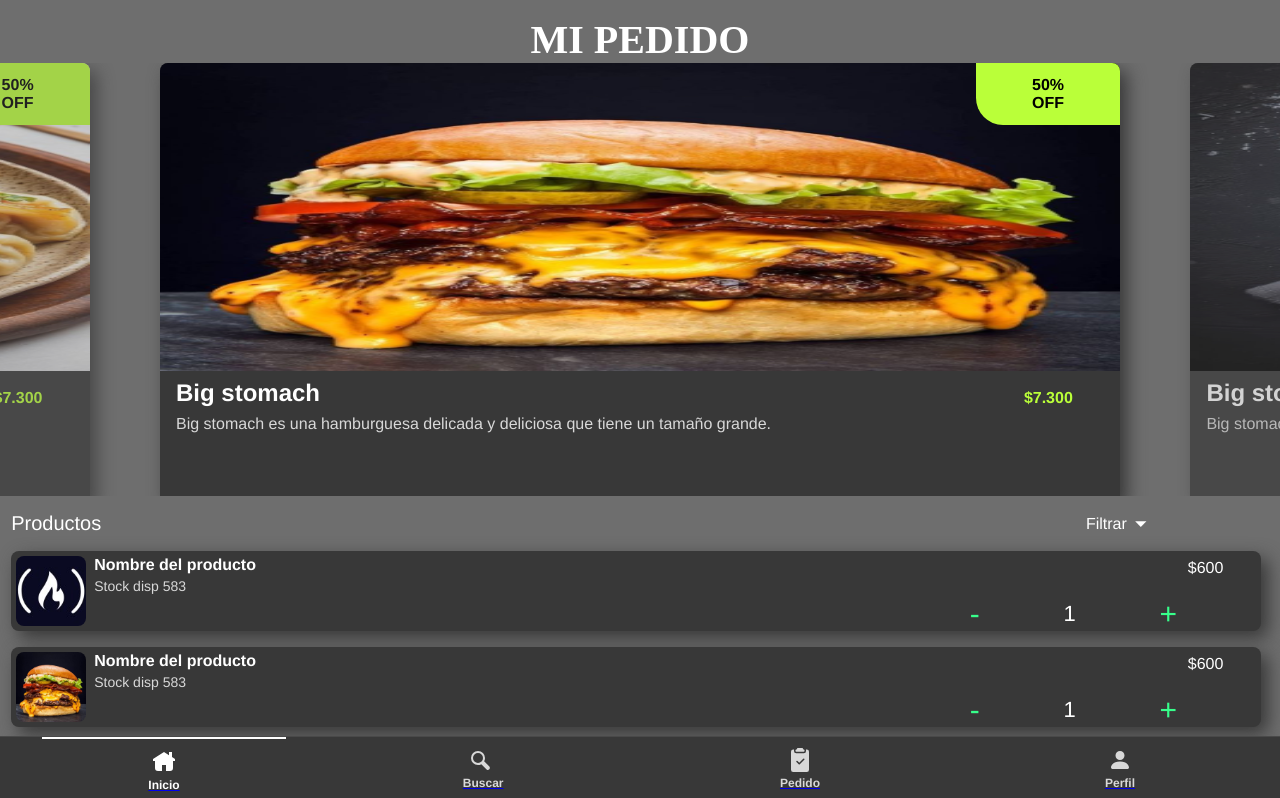
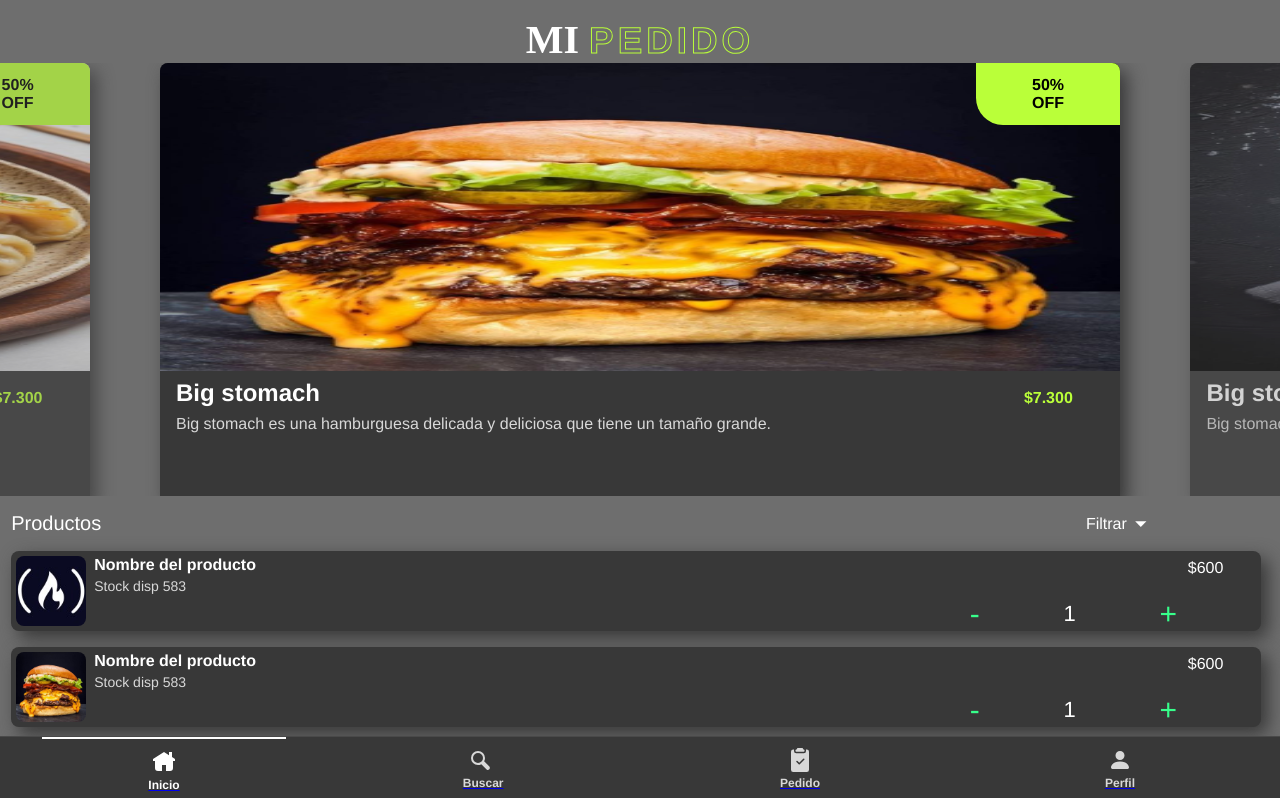
Before and after one commit to Alan-Ribeca/Mi-Pedido, a React (Vite) app: page / in a window 1280 px wide. Shown: the top 798 px of the page. Built offline with nearby package versions, Linux system fonts and the light colour scheme.

Commit message:
cambiando el titulo

```diff
--- a/src/components/Home/Home.jsx
+++ b/src/components/Home/Home.jsx
@@ -4,7 +4,9 @@ export const Home = () => {
   return (
     <>
       <section className="homeContainer">
-        <h1 className="title">Mi pedido</h1>
+        <h1 className="title">
+          Mi <span className="letraTitle">pedido</span>
+        </h1>
         <div className="containercarrusel">
           <div className="containerUno">
             <div className="img">
--- a/src/components/Home/home.scss
+++ b/src/components/Home/home.scss
@@ -4,11 +4,23 @@
   .title {
     text-align: center;
     margin-top: 1rem;
-    font-weight: 600;
     font-size: 2.5rem;
     color: white;
     text-transform: uppercase;
     font-family: "Times New Roman", Times, serif;
+    .letraTitle {
+      --text-stroke-color: #baff39;
+      --fs-size: 2em;
+      letter-spacing: 4px;
+      text-decoration: none;
+      font-size: var(--fs-size);
+      text-transform: uppercase;
+      color: transparent;
+      -webkit-text-stroke: 1px var(--text-stroke-color);
+      position: relative;
+      display: inline-block;
+      font-size: 2.3rem;
+    }
   }
 
   .containercarrusel {
@@ -183,7 +195,7 @@
           border: none;
           background-color: transparent;
           font-size: 30px;
-          color: #37FF8B;
+          color: #37ff8b;
         }
 
         .numer {
--- a/src/components/Perfil/Perfil.jsx
+++ b/src/components/Perfil/Perfil.jsx
@@ -28,8 +28,8 @@ export const Perfil = () => {
 
         <div className="ajustePerfil">
           <h4 className="titleP seguridad">Informacion de la cuenta</h4>
-          <p className="pDePerfil">Cambiar de usuario</p>
-          <p className="pDePerfil">Cambiar de contraseña</p>
+          <p className="pDePerfil">Cambiar usuario</p>
+          <p className="pDePerfil">Cambiar contraseña</p>
           <p className="pDePerfil">Numero de telefono</p>
         </div>
 
```
